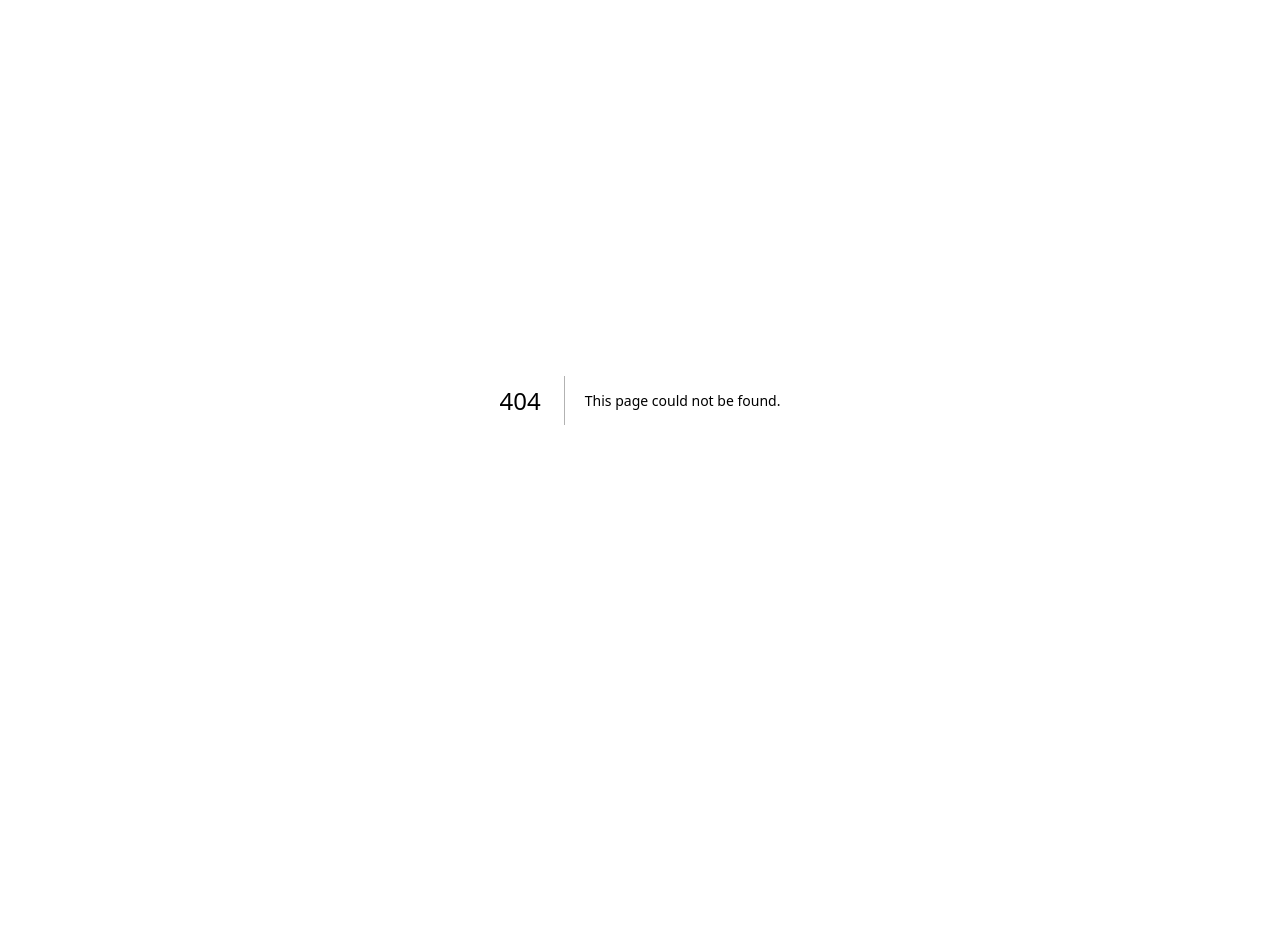
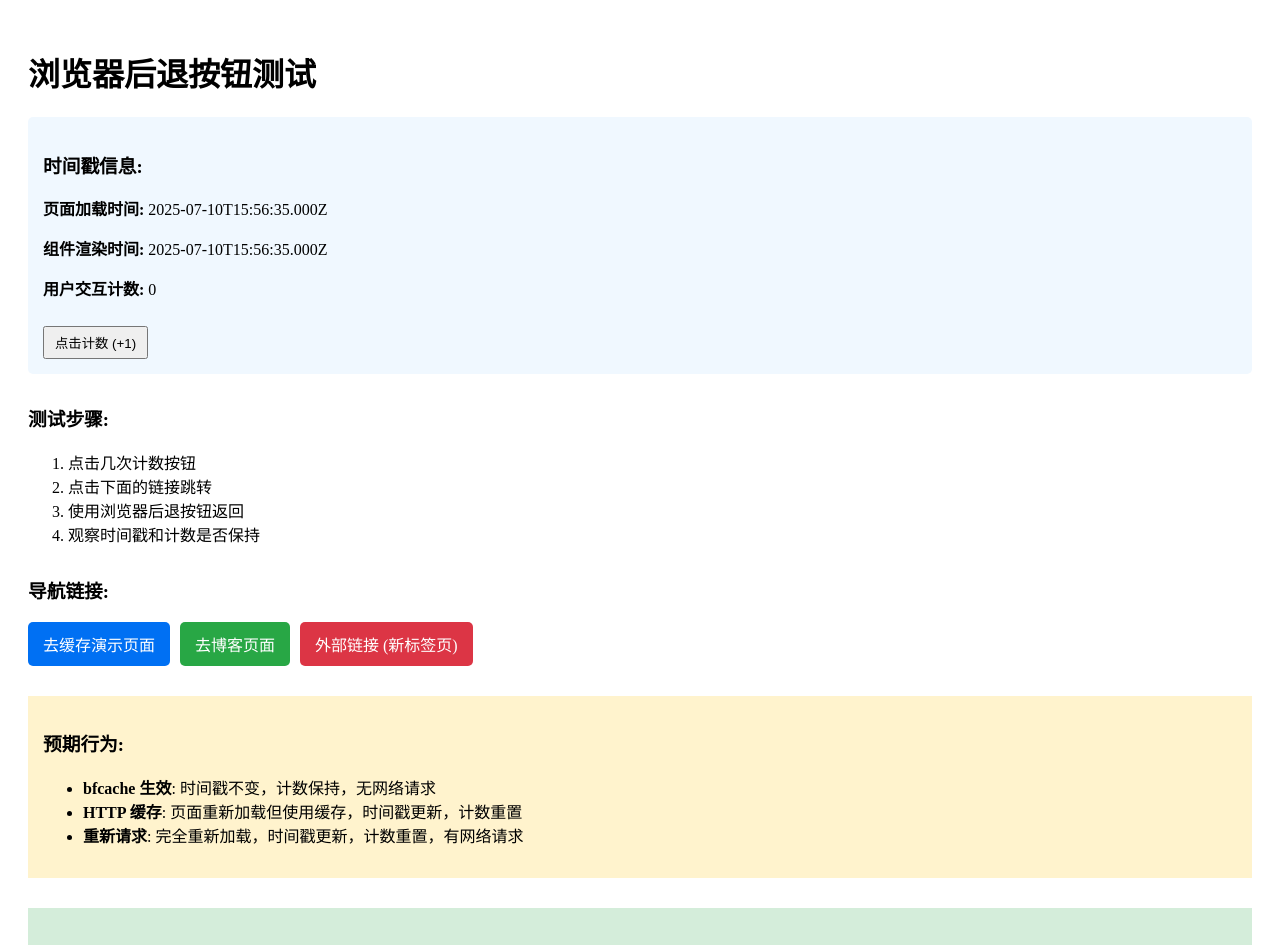
Before and after one commit to GODOFZHZ/nextjs-test, a Next.js app: page /back-button-test in a window 1280 px wide. Before the commit this address had no page. Shown: the top 945 px of the page. Before the commit the page ends 800 px from the top, so only its background shows below. Built offline with nearby package versions, Linux system fonts and the light colour scheme.

Commit message:
feat：1

```diff
--- a/next.config.ts
+++ b/next.config.ts
@@ -92,6 +92,20 @@ const nextConfig: NextConfig = {
                  ],
              },
              {
+                 // 为后退按钮测试页面设置缓存
+                 source: '/back-button-test',
+                 headers: [
+                     {
+                         key: 'Cache-Control',
+                         value: 'public, max-age=300, stale-while-revalidate=60',
+                     },
+                     {
+                         key: 'X-Test-Type',
+                         value: 'Back-Button-Behavior',
+                     },
+                 ],
+             },
+             {
                  // 为首页设置缓存
                  source: '/',
                  headers: [
--- /dev/null
+++ b/src/app/back-button-test/page.tsx
@@ -0,0 +1,148 @@
+'use client'
+
+import { useState, useEffect } from 'react'
+import Link from 'next/link'
+
+export default function BackButtonTest() {
+  const [pageLoadTime, setPageLoadTime] = useState('')
+  const [renderTime, setRenderTime] = useState('')
+  const [counter, setCounter] = useState(0)
+
+  useEffect(() => {
+    // 页面加载时间
+    setPageLoadTime(new Date().toISOString())
+
+    // 监听页面显示事件
+    const handlePageShow = (event) => {
+      console.log('页面显示事件:', {
+        persisted: event.persisted, // true = 从 bfcache 恢复
+        timeStamp: new Date().toISOString()
+      })
+
+      if (event.persisted) {
+        console.log('页面从 Back/Forward Cache 恢复')
+      } else {
+        console.log('页面重新加载')
+      }
+    }
+
+    window.addEventListener('pageshow', handlePageShow)
+
+    return () => {
+      window.removeEventListener('pageshow', handlePageShow)
+    }
+  }, [])
+
+  useEffect(() => {
+    // 组件渲染时间
+    setRenderTime(new Date().toISOString())
+  })
+
+  return (
+    <div style={{ padding: '20px' }}>
+      <h1>浏览器后退按钮测试</h1>
+
+      <div style={{ marginTop: '20px', padding: '15px', backgroundColor: '#f0f8ff', borderRadius: '5px' }}>
+        <h3>时间戳信息:</h3>
+        <p><strong>页面加载时间:</strong> {pageLoadTime}</p>
+        <p><strong>组件渲染时间:</strong> {renderTime}</p>
+        <p><strong>用户交互计数:</strong> {counter}</p>
+        <button
+          onClick={() => setCounter(c => c + 1)}
+          style={{ padding: '5px 10px', marginTop: '10px' }}
+        >
+          点击计数 (+1)
+        </button>
+      </div>
+
+      <div style={{ marginTop: '30px' }}>
+        <h3>测试步骤:</h3>
+        <ol>
+          <li>点击几次计数按钮</li>
+          <li>点击下面的链接跳转</li>
+          <li>使用浏览器后退按钮返回</li>
+          <li>观察时间戳和计数是否保持</li>
+        </ol>
+      </div>
+
+      <div style={{ marginTop: '30px' }}>
+        <h3>导航链接:</h3>
+        <div style={{ display: 'flex', gap: '10px', flexWrap: 'wrap' }}>
+          <Link
+            href="/cache-demo"
+            style={{
+              padding: '10px 15px',
+              backgroundColor: '#0070f3',
+              color: 'white',
+              textDecoration: 'none',
+              borderRadius: '5px'
+            }}
+          >
+            去缓存演示页面
+          </Link>
+
+          <Link
+            href="/blog/1"
+            style={{
+              padding: '10px 15px',
+              backgroundColor: '#28a745',
+              color: 'white',
+              textDecoration: 'none',
+              borderRadius: '5px'
+            }}
+          >
+            去博客页面
+          </Link>
+
+          <a
+            href="https://www.google.com"
+            target="_blank"
+            style={{
+              padding: '10px 15px',
+              backgroundColor: '#dc3545',
+              color: 'white',
+              textDecoration: 'none',
+              borderRadius: '5px'
+            }}
+          >
+            外部链接 (新标签页)
+          </a>
+        </div>
+      </div>
+
+      <div style={{ marginTop: '30px', padding: '15px', backgroundColor: '#fff3cd' }}>
+        <h3>预期行为:</h3>
+        <ul>
+          <li><strong>bfcache 生效</strong>: 时间戳不变，计数保持，无网络请求</li>
+          <li><strong>HTTP 缓存</strong>: 页面重新加载但使用缓存，时间戳更新，计数重置</li>
+          <li><strong>重新请求</strong>: 完全重新加载，时间戳更新，计数重置，有网络请求</li>
+        </ul>
+      </div>
+
+      <div style={{ marginTop: '30px', padding: '15px', backgroundColor: '#d4edda' }}>
+        <h3>影响 bfcache 的因素:</h3>
+        <ul>
+          <li>页面是否有 unload/beforeunload 事件监听器</li>
+          <li>页面是否有未关闭的网络连接</li>
+          <li>页面是否使用了某些不兼容的 API</li>
+          <li>浏览器的内存压力</li>
+          <li>Next.js 的配置</li>
+        </ul>
+      </div>
+
+      <script dangerouslySetInnerHTML={{
+        __html: `
+          console.log('页面脚本执行时间:', new Date().toISOString());
+
+          // 监听页面隐藏事件
+          window.addEventListener('pagehide', function(event) {
+            console.log('页面隐藏事件:', {
+              persisted: event.persisted,
+              timeStamp: new Date().toISOString()
+            });
+          });
+        `
+      }} />
+    </div>
+  )
+}
```
